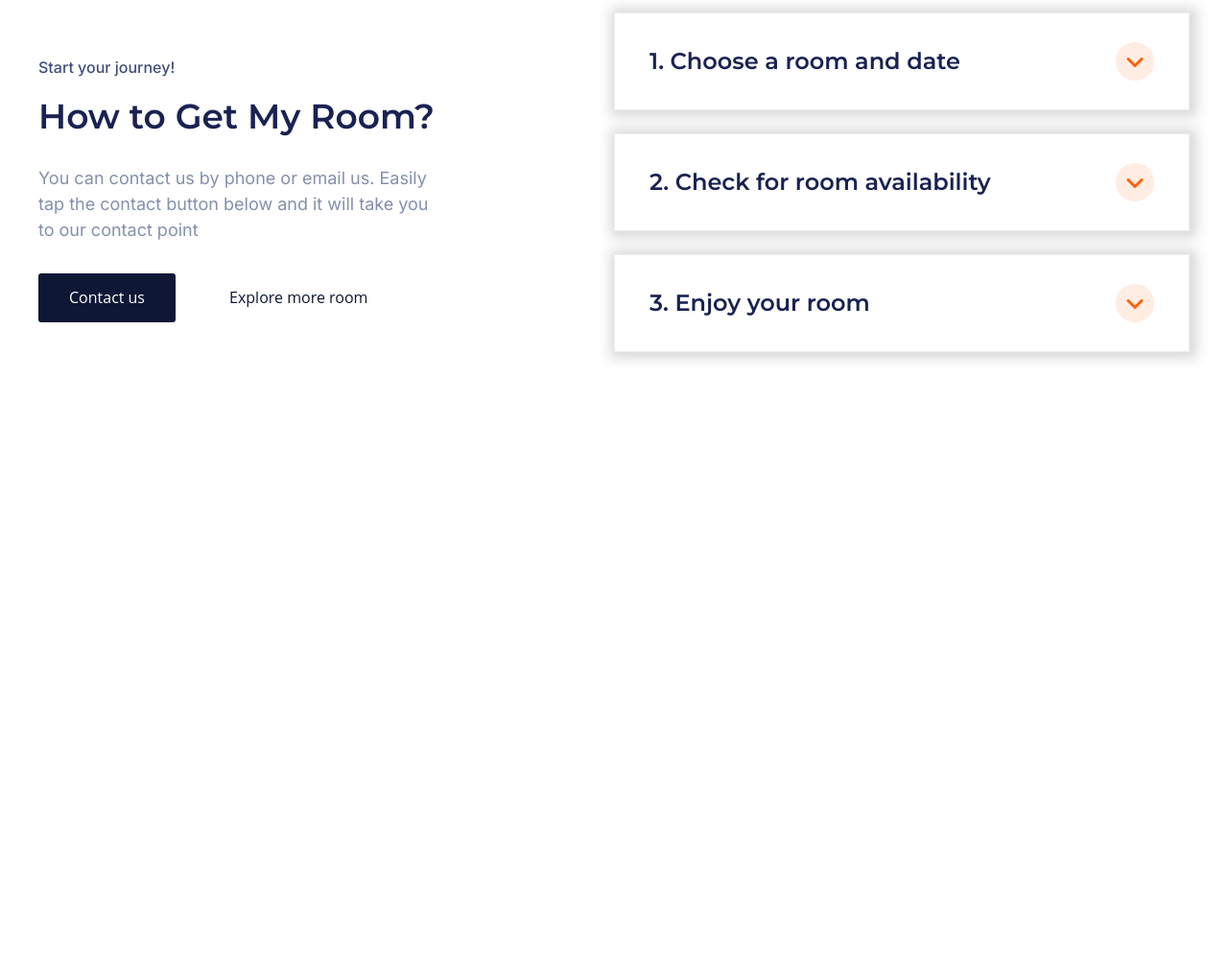
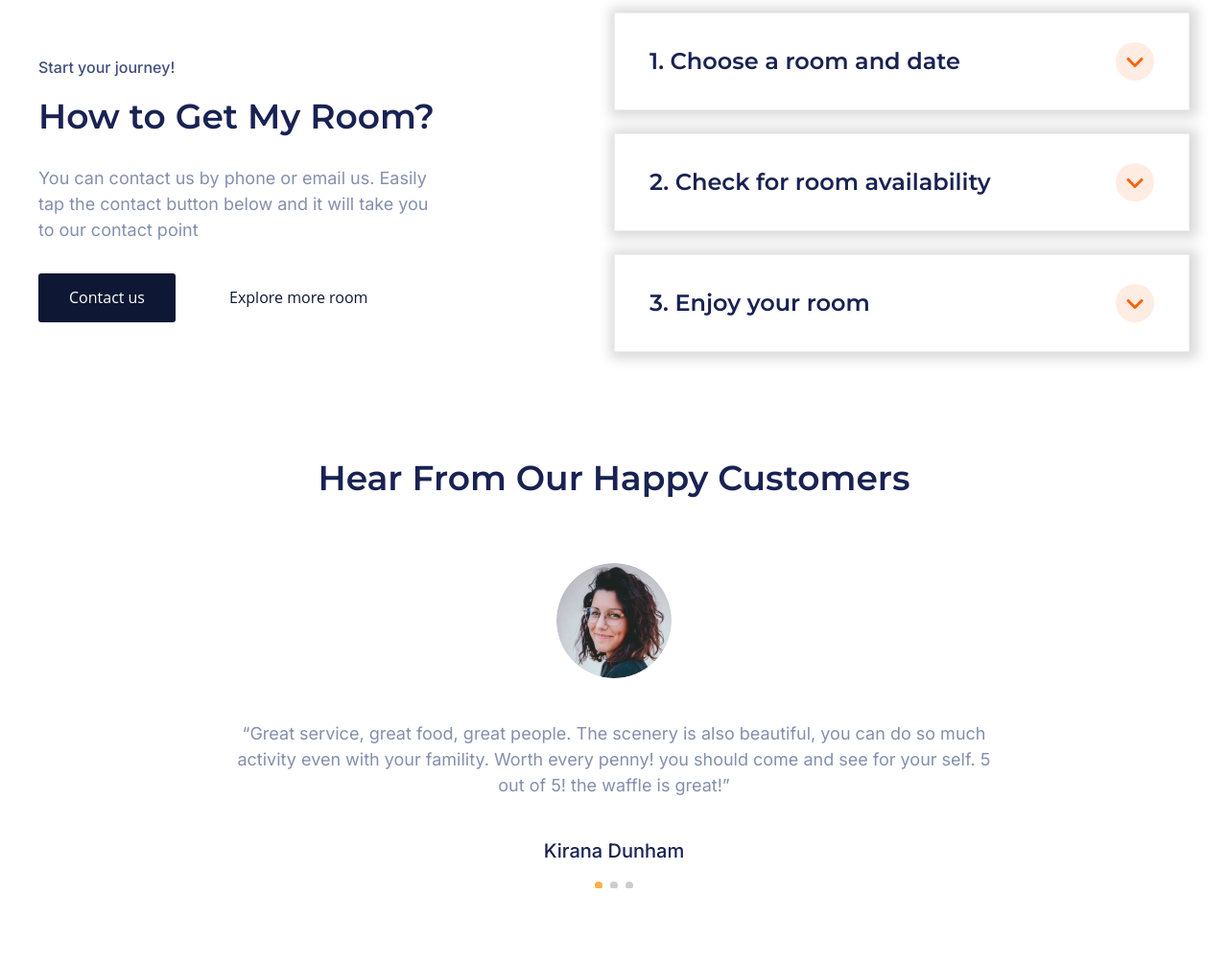
Before and after one commit to stavbers/Cootels-MinimalistWebsiteLandingPage, a website: page app/index.html in a window 1280 px wide. Shown: the part 3754-4760 px from the top of the page at 96% size. Before the commit the page ends 4145 px from the top, so only its background shows below. Drawn offline with nearby package versions, Linux system fonts and the light colour scheme.

Commit message:
add screen6 html css js img

```diff
--- a/app/index.html
+++ b/app/index.html
@@ -10,7 +10,12 @@
   <title>Gulp start</title>
   <!-- <link rel="preload" href="fonts/MullerRegular.woff2" as="font" type="font/woff2" crossorigin> -->
   <link rel="stylesheet" href="css/vendor.css">
+  <link
+  rel="stylesheet"
+  href="https://cdn.jsdelivr.net/npm/swiper@8/swiper-bundle.min.css"
+/>
   <link rel="stylesheet" href="css/main.css">
+  <script src="https://cdn.jsdelivr.net/npm/swiper@8/swiper-bundle.min.js"></script>
   <script defer src="js/main.js"></script>
 </head>
 
@@ -199,6 +204,57 @@
     </div>
   </div>
 </section>
+      <section class="screen6">
+  <div class="container">
+    <div class="screen6-wrp">
+      <h2 class="screen6__title">Hear From Our Happy Customers</h2>
+      <div class="swiper">
+        <!-- Additional required wrapper -->
+        <div class="swiper-wrapper">
+          <!-- Slides -->
+          <div class="swiper-slide">
+            <picture>
+              <source srcset="img/Ellipse1.avif" type="image/avif">
+              <source srcset="img/Ellipse1.webp" type="image/webp">
+              <img loading="lazy" src="img/Ellipse1" class="screen6__image" alt="part house1">
+            </picture>
+            <p class="screen6__descr">“Great service, great food, great people. The scenery is also beautiful, you can do so much activity even with your famility. Worth every penny! you should come and see for your self.  5 out of 5! the waffle is great!”</p>
+            <p class="screen6__name">Kirana Dunham</p>
+          </div>
+          <div class="swiper-slide">
+            <picture>
+              <source srcset="img/Ellipse1.avif" type="image/avif">
+              <source srcset="img/Ellipse1.webp" type="image/webp">
+              <img loading="lazy" src="img/Ellipse1" class="screen6__image" alt="part house1">
+            </picture>
+            <p class="screen6__descr">“Great service, great food, great people. The scenery is also beautiful, you can do so much activity even with your famility. Worth every penny! you should come and see for your self.  5 out of 5! the waffle is great!”</p>
+            <p class="screen6__name">Kirana Dunham</p>
+          </div>
+          <div class="swiper-slide">
+            <picture>
+              <source srcset="img/Ellipse1.avif" type="image/avif">
+              <source srcset="img/Ellipse1.webp" type="image/webp">
+              <img loading="lazy" src="img/Ellipse1" class="screen6__image" alt="part house1">
+            </picture>
+            <p class="screen6__descr">“Great service, great food, great people. The scenery is also beautiful, you can do so much activity even with your famility. Worth every penny! you should come and see for your self.  5 out of 5! the waffle is great!”</p>
+            <p class="screen6__name">Kirana Dunham</p>
+          </div>
+
+          ...
+        </div>
+        <!-- If we need pagination -->
+        <div class="swiper-pagination"></div>
+
+        <!-- If we need navigation buttons -->
+        <!-- <div class="swiper-button-prev"></div>
+        <div class="swiper-button-next"></div> -->
+
+        <!-- If we need scrollbar -->
+        <!-- <div class="swiper-scrollbar"></div> -->
+      </div>
+    </div>
+  </div>
+</section>
     </main>
 
     <footer class="footer">
--- a/app/js/main.js
+++ b/app/js/main.js
@@ -182,6 +182,24 @@ var accordion = new (accordion_js__WEBPACK_IMPORTED_MODULE_1___default())('.acco
   // active element class {string}
   activeClass: 'is-active'
 });
+var swiper = new Swiper('.swiper', {
+  // Optional parameters
+  // direction: 'vertical',
+  loop: true,
+  // If we need pagination
+  pagination: {
+    el: '.swiper-pagination'
+  },
+  // Navigation arrows
+  navigation: {
+    nextEl: '.swiper-button-next',
+    prevEl: '.swiper-button-prev'
+  },
+  // And if we need scrollbar
+  scrollbar: {
+    el: '.swiper-scrollbar'
+  }
+});
 })();
 
 /******/ })()
--- a/src/js/main.js
+++ b/src/js/main.js
@@ -1,5 +1,6 @@
 import './_functions';
 import Accordion from 'accordion-js';
+
 
 let accordion = new Accordion('.accordion-container', {
   // animation duration in ms {number}
@@ -24,3 +25,25 @@ let accordion = new Accordion('.accordion-container', {
   activeClass: 'is-active'
 
 });
+
+const swiper = new Swiper('.swiper', {
+  // Optional parameters
+  // direction: 'vertical',
+  loop: true,
+
+  // If we need pagination
+  pagination: {
+    el: '.swiper-pagination',
+  },
+
+  // Navigation arrows
+  navigation: {
+    nextEl: '.swiper-button-next',
+    prevEl: '.swiper-button-prev',
+  },
+
+  // And if we need scrollbar
+  scrollbar: {
+    el: '.swiper-scrollbar',
+  },
+});
--- /dev/null
+++ b/src/scss/components/_screen6.scss
@@ -0,0 +1,57 @@
+:root {
+  --swiper-theme-color: #FAB047;
+}
+.swiper {
+  width: 800px;
+  min-height: 300px;
+}
+.screen6 {
+padding-top: 80px;
+padding-bottom: 80px;
+  &__title {
+    @include mp0;
+    @include monst600;
+    font-size: 36px;
+    line-height: 54px;
+    text-align: center;
+    color: $titleColor;
+    margin-bottom: 62px;
+  }
+
+  &__image {
+    display: block;
+    width: 120px;
+    height: 120px;
+    border-radius: 50%;
+    margin: 0 auto;
+    margin-bottom: 44px;
+  }
+
+  &__descr {
+    @include inter400;
+    @include mp0;
+    font-size: 18px;
+    line-height: 27px;
+    color: $textColor;
+    text-align: center;
+    margin-bottom: 40px;
+  }
+
+  &__name {
+    @include mp0;
+    @include inter500;
+    font-size: 20px;
+    line-height: 30px;
+    color: $titleColor;
+    text-align: center;
+    margin-bottom: 24px;
+  }
+}
+
+.swiper-horizontal>.swiper-pagination-bullets, .swiper-pagination-bullets.swiper-pagination-horizontal, .swiper-pagination-custom, .swiper-pagination-fraction {
+  bottom: -4px;
+}
+// .swiper-pagination-bullet {
+//   background: var(--swiper-pagination-bullet-inactive-color,#FAB04759);
+//   opacity: var(--swiper-pagination-bullet-inactive-opacity, .4);
+// }
--- a/src/scss/main.scss
+++ b/src/scss/main.scss
@@ -11,3 +11,4 @@
 @import "./components/screen3";
 @import "./components/screen4";
 @import "./components/screen5";
+@import "./components/screen6";
```
Also changed, not shown: src/index.html (+1 -0 lines), src/partials/head.html (+5 -0 lines), src/partials/screen6.html (added, +51 -0 lines), app/css/main.css, app/img/Ellipse1.avif (added), app/img/Ellipse1.png (added), app/img/Ellipse1.webp (added), src/img/Ellipse1.png (added), 2 other files.
